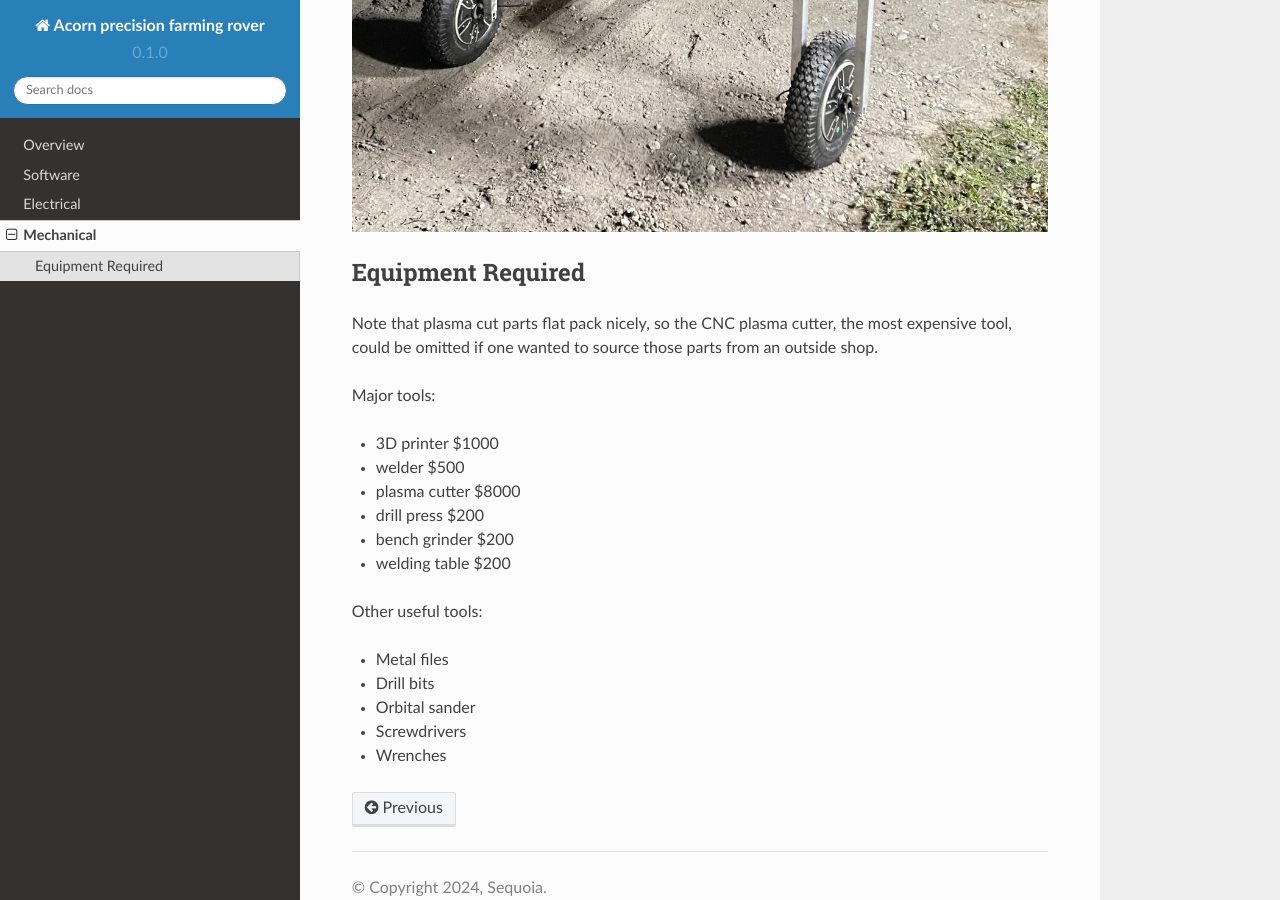
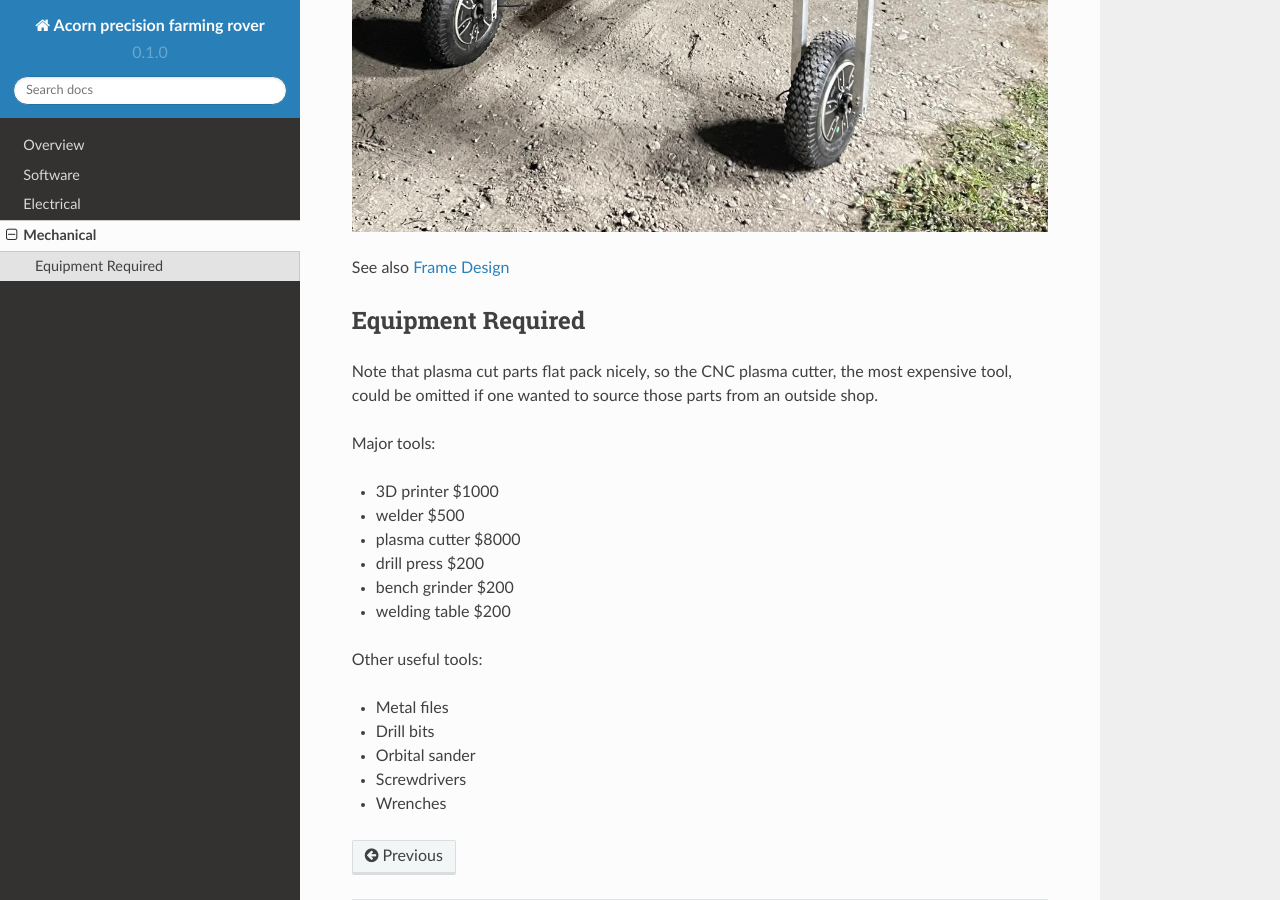
Before and after one commit to Twisted-Fields/robot_docs, a Sphinx documentation site: the page built from docs/source/mechanical.rst, in a window 1280 px wide and 900 px high, scrolled down 720 px. Built offline with Sphinx 7.4.7 and the Read the Docs theme 2.0.0, drawn with Linux system fonts in a browser that asks for light colours.

Commit message:
add frame links

```diff
--- a/docs/source/mechanical.rst
+++ b/docs/source/mechanical.rst
@@ -8,6 +8,8 @@ tutorial videos online, anyone can learn aluminum MIG welding.
 .. image:: images/rolling_chassis.jpeg
   :width: 1200
   :alt: A photo showing Acorn's rolling chassis.
+
+See also :doc:`frame`
 
 Equipment Required
 ------------
--- a/docs/source/overview.rst
+++ b/docs/source/overview.rst
@@ -70,3 +70,4 @@ Acorn uses a MIG welded aluminum frame built from aluminum tubes and CNC plasma
 cut aluminum plate.
 
 For more details see :doc:`mechanical`
+See also :doc:`frame`
```
